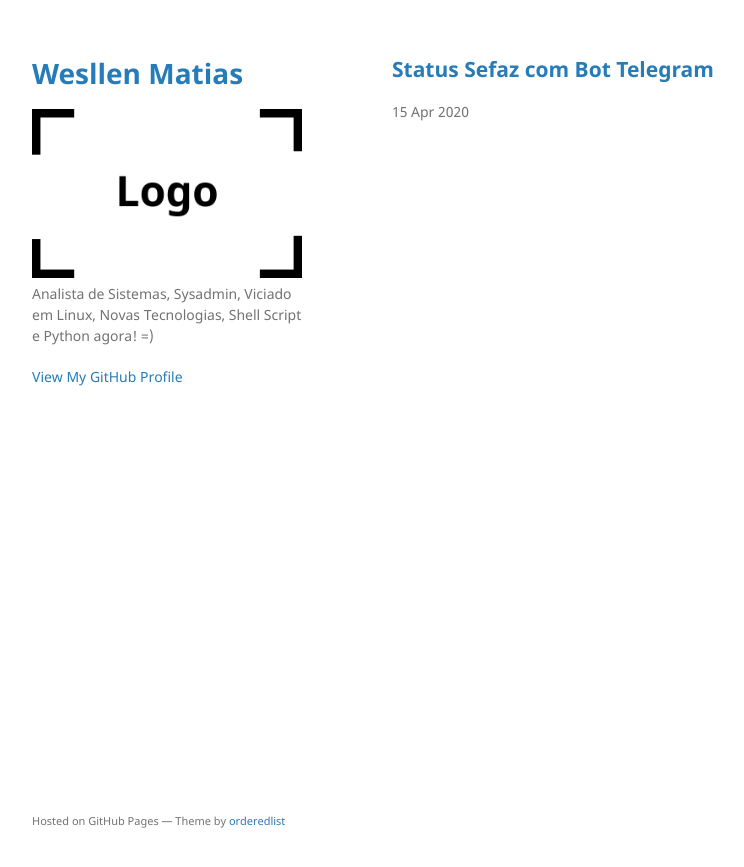
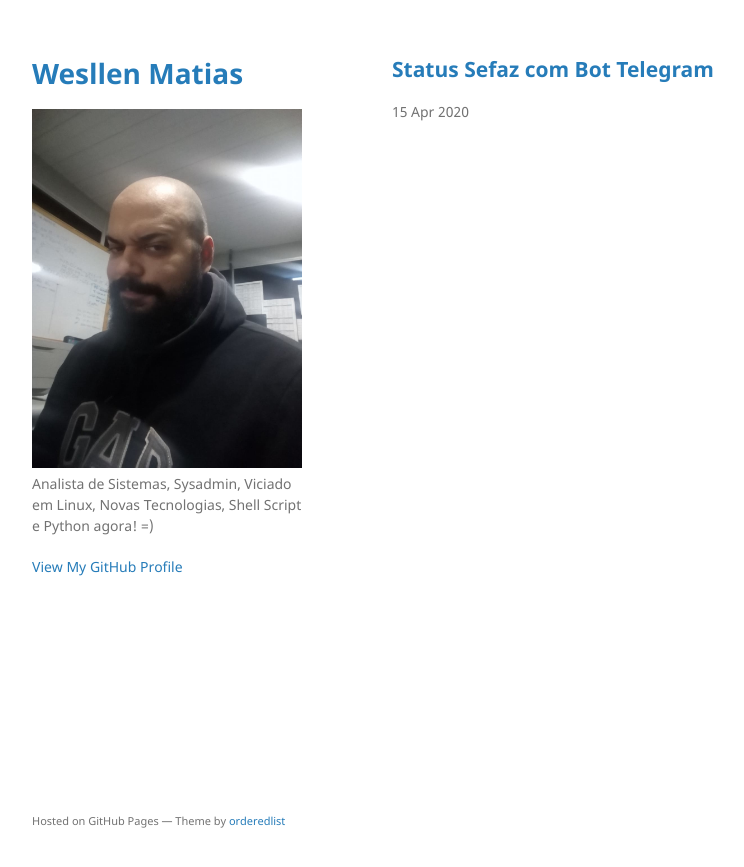
Before and after one commit to WesllenMatias/wesllenmatias.github.io, a Jekyll site: the page built from index.md, in a window 1280 px wide. Shown: the top 867 px of the page, without its empty margins (178-922 px from the left). Built offline with Jekyll 4.4.1, drawn with Linux system fonts in a browser that asks for light colours.

Commit message:
Nova Logo

```diff
--- a/_config.yml
+++ b/_config.yml
@@ -1,4 +1,4 @@
-logo: /assets/img/logo.png
+logo: /assets/img/eu.png
 theme: jekyll-theme-minimal
 title: Wesllen Matias
 description: Analista de Sistemas, Sysadmin, Viciado em Linux, Novas Tecnologias, Shell Script e Python agora! =)
```
Also changed, not shown: assets/img/eu.png (added).
